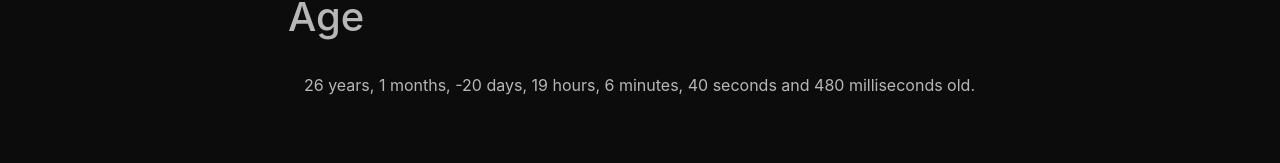
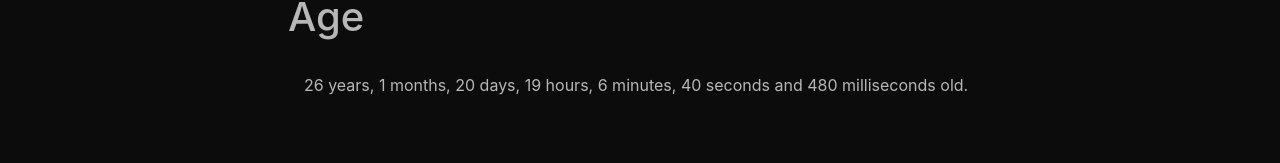
Before and after one commit to ykuw/cautious-tribble, a React (Create React App) app in the folder interface/: page / in a window 1280 px wide. Shown: the part 208-371 px from the top of the page. Built offline with nearby package versions, Linux system fonts and the light colour scheme; no server answers; sample sign-in values are in the browser's storage.

Commit message:
312b73a9ae39159f373d53138dd11cf4

```diff
--- a/interface/src/App.js
+++ b/interface/src/App.js
@@ -12,7 +12,7 @@ import NotFound from "./sections/not-found";
 import Top from "./sections/top";
 
 const checkAuth = () => {
-    const access_token = localStorage.getItem("access_token"); // Get "access_token".`
+    const access_token = localStorage.getItem("access_token"); // Get "access_token".
     const refresh_token = localStorage.getItem("refresh_token"); // Get expiration date.
 
     if (!access_token || access_token.length < 200 || !refresh_token) {
--- a/interface/src/pages/home.js
+++ b/interface/src/pages/home.js
@@ -97,7 +97,8 @@ function displayAge() {
     const y = currentDate.getFullYear() - birthDate.getFullYear(); // Get the year.
     const m = currentDate.getMonth() - birthDate.getMonth(); // Get the month.
     const h = currentDate.getHours() - birthDate.getHours(); // Get the hour.
-	const d = currentDate.getDate() - birthDate.getDate(); // Get the day.
+    const d = Math.abs(currentDate.getDate() - birthDate.getDate()); // Get the day.
+    // Using Math.abs to get the absolute value of the difference between the two dates.
     const min = currentDate.getMinutes() - birthDate.getMinutes(); // Get the minute.
     const s = currentDate.getSeconds() - birthDate.getSeconds(); // Get the seconds.
     const ms = currentDate.getMilliseconds() - birthDate.getMilliseconds(); // Get the milliseconds.
```
Also changed, not shown: interface/src/css/global.css (indentation only). Lines whose indentation alone changed are shown as unchanged.
